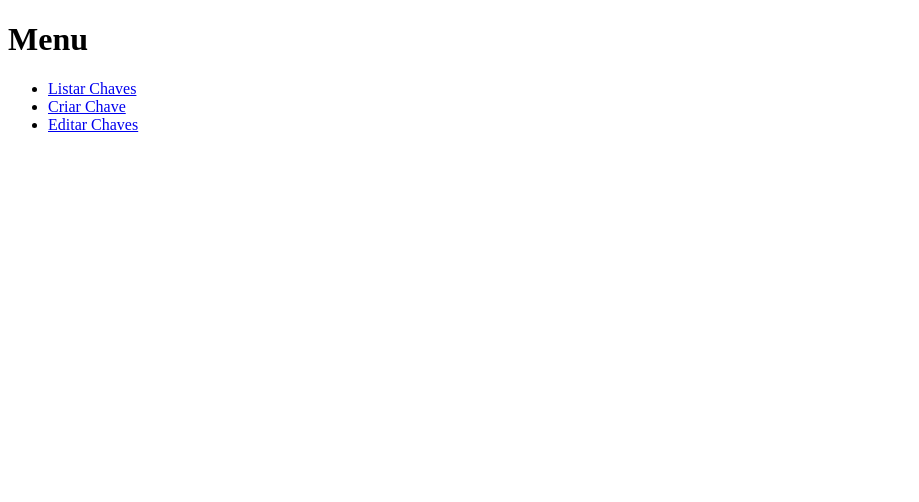
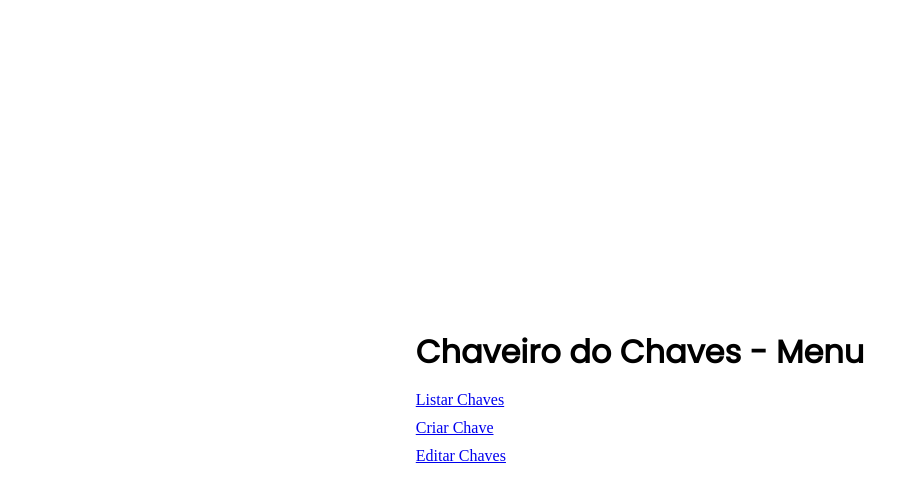
Before and after one commit to MariaLuiza-Almeida/chaveiro-do-chaves, a Django app: page /crud/ in a window 1280 px wide. Shown: the top 502 px of the page, without its empty margins (0-919 px from the left). Run offline with Django 4.2, Linux system fonts and the light colour scheme.

Commit message:
add tamplates to project

```diff
--- a/chaveiro_do_chaves/chave/chave/settings.py
+++ b/chaveiro_do_chaves/chave/chave/settings.py
@@ -117,7 +117,7 @@ USE_TZ = True
 # Static files (CSS, JavaScript, Images)
 # https://docs.djangoproject.com/en/4.2/howto/static-files/
 
-STATIC_URL = 'static/'
+STATIC_URL = '/static/'
 
 # Default primary key field type
 # https://docs.djangoproject.com/en/4.2/ref/settings/#default-auto-field
--- /dev/null
+++ b/chaveiro_do_chaves/chave/crud/static/css/reset.css
@@ -0,0 +1,48 @@
+/* http://meyerweb.com/eric/tools/css/reset/
+   v2.0 | 20110126
+   License: none (public domain)
+*/
+
+html, body, div, span, applet, object, iframe,
+h1, h2, h3, h4, h5, h6, p, blockquote, pre,
+a, abbr, acronym, address, big, cite, code,
+del, dfn, em, img, ins, kbd, q, s, samp,
+small, strike, strong, sub, sup, tt, var,
+b, u, i, center,
+dl, dt, dd, ol, ul, li,
+fieldset, form, label, legend,
+table, caption, tbody, tfoot, thead, tr, th, td,
+article, aside, canvas, details, embed,
+figure, figcaption, footer, header, hgroup,
+menu, nav, output, ruby, section, summary,
+time, mark, audio, video {
+	margin: 0;
+	padding: 0;
+	border: 0;
+	font-size: 100%;
+	font: inherit;
+	vertical-align: baseline;
+}
+/* HTML5 display-role reset for older browsers */
+article, aside, details, figcaption, figure,
+footer, header, hgroup, menu, nav, section {
+	display: block;
+}
+body {
+	line-height: 1;
+}
+ol, ul {
+	list-style: none;
+}
+blockquote, q {
+	quotes: none;
+}
+blockquote:before, blockquote:after,
+q:before, q:after {
+	content: '';
+	content: none;
+}
+table {
+	border-collapse: collapse;
+	border-spacing: 0;
+}
--- /dev/null
+++ b/chaveiro_do_chaves/chave/crud/static/css/style.css
@@ -0,0 +1,28 @@
+body{
+    height: 100vh;
+    width: 100vw;
+    display: flex;
+    justify-content: center;
+    align-items: center;
+}
+
+.container{
+    display: flex;
+    flex-direction: column;
+    gap: 24px;
+    justify-content: center;
+}
+
+.container h1{
+    font-size: 32px;
+    text-align: center;
+    font-weight: bold;
+    font-family: 'Poppins', sans-serif;
+}
+
+
+.spacing{
+    display: flex;
+    flex-direction: column;
+    gap: 12px;
+}
--- /dev/null
+++ b/chaveiro_do_chaves/chave/crud/templates/base.html
@@ -0,0 +1,21 @@
+{% load static %}
+<!DOCTYPE html>
+<html lang="en">
+<head>
+    <meta charset="UTF-8">
+    <meta name="viewport" content="width=device-width, initial-scale=1.0">
+    <meta http-equiv="X-UA-Compatible" content="ie=edge">
+    <title>{% block title %}{% endblock %}</title>
+    <link rel="stylesheet" href="{% static 'css/style.css' %}">
+    <link rel="stylesheet" href="{% static 'css/reset.css' %}">
+    <link rel="preconnect" href="https://fonts.googleapis.com">
+    <link rel="preconnect" href="https://fonts.gstatic.com" crossorigin>
+    <link href="https://fonts.googleapis.com/css2?family=Poppins&display=swap" rel="stylesheet">
+</head>
+<body>
+    <div class="row">
+        {% block content %}
+        {% endblock %}
+    </div>
+</body>
+</html>
--- a/chaveiro_do_chaves/chave/crud/templates/index.html
+++ b/chaveiro_do_chaves/chave/crud/templates/index.html
@@ -1,20 +1,13 @@
-<!-- index.html -->
-<!DOCTYPE html>
-<html lang="en">
-<head>
-    <meta charset="UTF-8">
-    <meta name="viewport" content="width=device-width, initial-scale=1.0">
-    <title>Menu</title>
-</head>
-<body>
-    <h1>Menu</h1>
-    <ul>
-        <li><a href="{% url 'getKeys' %}">Listar Chaves</a></li>
-        <li><a href="{% url 'createKey' %}">Criar Chave</a></li>
-        <li><a href="{% url 'editKeys' %}">Editar Chaves</a></li>
-        <!-- Adicione links para outras operações conforme necessário -->
+{% extends 'base.html' %} {% block title %}Chaveiro do Chaves | Menu {%endblock %}
+
+{% block content %}
+<section class="container">
+    <h1>Chaveiro do Chaves - Menu</h1>
+    <ul class="spacing">
+      <li><a href="{% url 'getKeys' %}">Listar Chaves</a></li>
+      <li><a href="{% url 'createKey' %}">Criar Chave</a></li>
+      <li><a href="{% url 'editKeys' %}">Editar Chaves</a></li>
     </ul>
+</section>
 
-    {% block content %}{% endblock %}
-</body>
-</html>
+{% endblock %}
```
Also changed, not shown: chaveiro_do_chaves/chave/crud/templates/button.html (added, +7 -0 lines).
